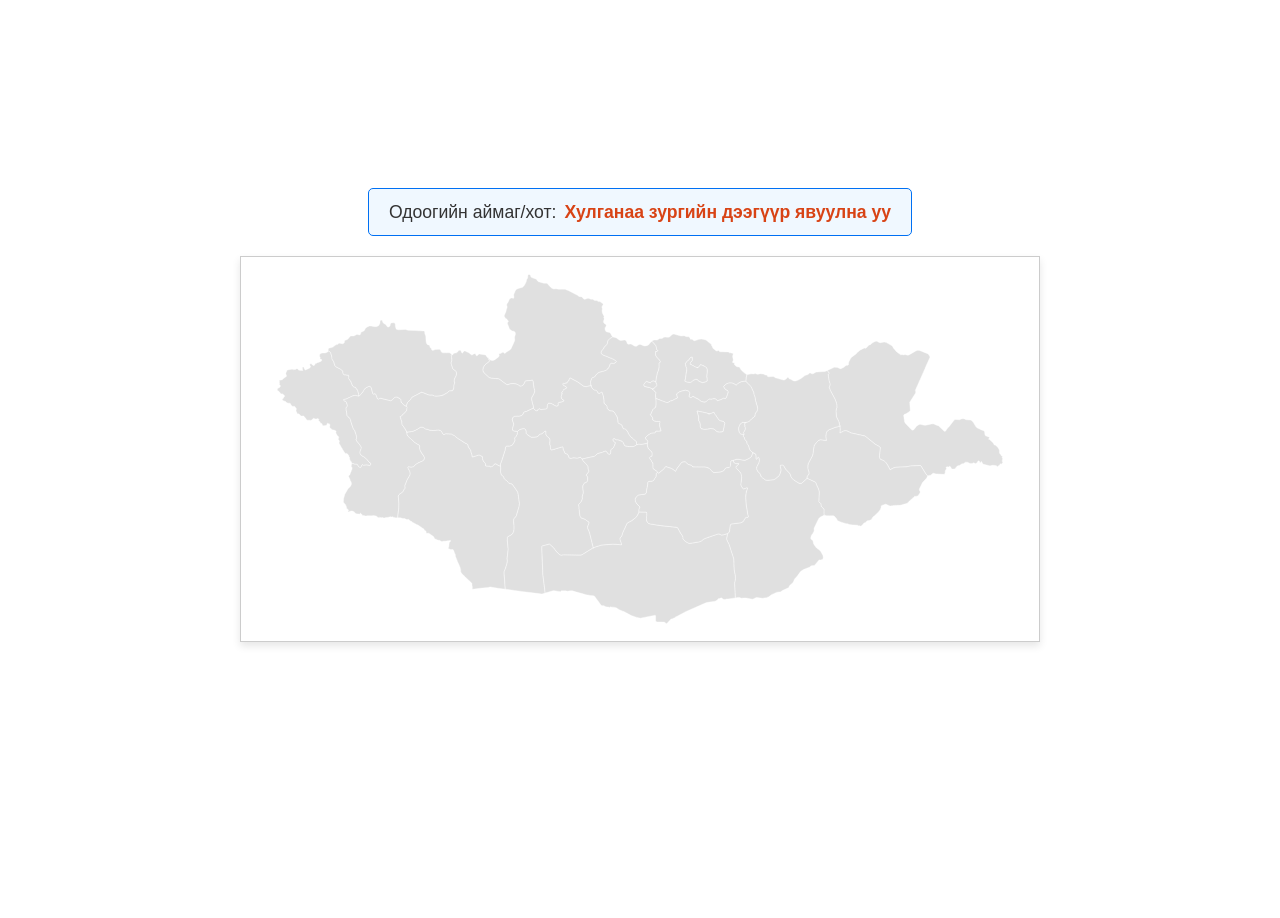
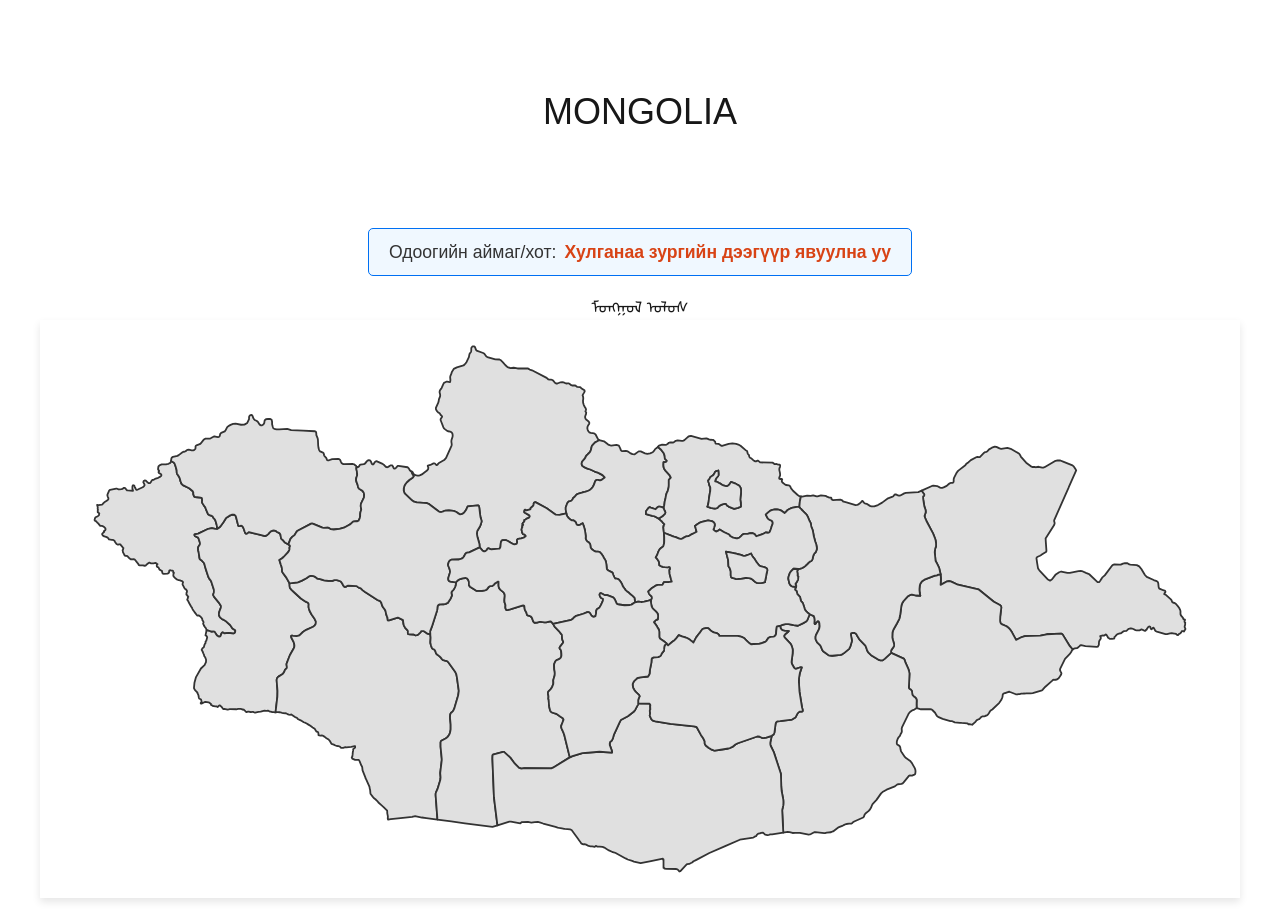
Before and after one commit to sodblor/pada-1-3-group-project-real-, a Next.js app: page /map in a window 1280 px wide. Before the commit the page ends 800 px from the top, so only its background shows below. Built offline with nearby package versions, Linux system fonts and the light colour scheme.

Commit message:
centered and lerged the map removed bordr dded some texts

```diff
--- /dev/null
+++ b/app/[aimag]/page.js
@@ -0,0 +1,22 @@
+"use client";
+
+import { SLUG_TO_AIMAG_ID, AIMAG_ID_TO_NAME } from "../components/AimagData";
+import { notFound } from "next/navigation";
+
+export default function AimagPage({ params }) {
+  const { aimag } = params || {};
+  const aimagId = SLUG_TO_AIMAG_ID[aimag];
+  if (!aimagId) return notFound();
+
+  const name = AIMAG_ID_TO_NAME[aimagId] || aimag;
+
+  return (
+    <div className="max-w-3xl mx-auto p-6">
+      <h1 className="text-3xl font-semibold mb-4">{name}</h1>
+      <p className="text-gray-600 mb-6">Аймгийн код: {aimagId}</p>
+      <div className="rounded-lg border p-4">
+        <p>Эндээс {name} аймагтай холбоотой контентээ filter-ээр харуулна.</p>
+      </div>
+    </div>
+  );
+}
--- a/app/components/AimagData.js
+++ b/app/components/AimagData.js
@@ -26,3 +26,32 @@ export const AIMAG_ID_TO_NAME = {
 };
 
 export const AIMAG_IDS = Object.keys(AIMAG_ID_TO_NAME);
+
+export const AIMAG_ID_TO_SLUG = {
+    "MN073": "arkhangai",
+    "MN071": "bayan-ulgii",
+    "MN069": "bayankhongor",
+    "MN067": "bulgan",
+    "MN037": "darkhan-uul",
+    "MN061": "dornod",
+    "MN063": "dornogovi",
+    "MN059": "dundgovi",
+    "MN057": "zavkhan",
+    "MN065": "govi-altai",
+    "MN064": "govisumber",
+    "MN039": "khentii",
+    "MN043": "khovd",
+    "MN041": "khuvsgul",
+    "MN035": "orkhon",
+    "MN049": "selenge",
+    "MN051": "sukhbaatar",
+    "MN047": "tuv",
+    "MN046": "uvs",
+    "MN1": "ulaanbaatar",
+    "MN053": "umnugovi",
+    "MN055": "uvurhangai",
+};
+
+export const SLUG_TO_AIMAG_ID = Object.fromEntries(
+    Object.entries(AIMAG_ID_TO_SLUG).map(([id, slug]) => [slug, id])
+);
--- a/app/components/MongoliaMap.js
+++ b/app/components/MongoliaMap.js
@@ -23,7 +23,7 @@ const MongoliaSVG = ({ onAimagHover, onAimagLeave, hoveredAimagId }) => {
     };
 
     return (
-        <svg className={styles.mapContainer} baseProfile="tiny" fill="#6f9c76" height="481" stroke="#ffffff" strokeLinecap="round" strokeLinejoin="round" strokeWidth=".5" version="1.2" viewBox="0 0 1000 481" width="1000" xmlns="http://www.w3.org/2000/svg">
+        <svg className={styles.mapContainer} baseProfile="tiny" fill="#6f9c76" stroke="#333333" strokeLinecap="round" strokeLinejoin="round" strokeWidth="1.5" version="1.2" viewBox="0 0 1000 481" width="100%" xmlns="http://www.w3.org/2000/svg">
             <style>{`
                 #features path { fill: #e0e0e0; cursor: pointer; transition: fill 0.15s ease }
                 ${hoveredAimagId ? `#features path#${hoveredAimagId} { fill: #ff6347 !important }` : ''}
@@ -148,24 +148,34 @@ const MongoliaMap = () => {
         : "Хулганаа зургийн дээгүүр явуулна уу";
 
     return (
-        <div className={styles.wrapper}>
+        <div className={ styles.wrapper} style={{ display: "flex" }} >
+
         <br/>
         <br />
         <br/>
+        <p className='text-4xl '  > MONGOLIA</p>
         <br />
         <br/>
         <br />
         <br />
+
             <div className={styles.infoBox} >
                 Одоогийн аймаг/хот:
                 <span className={styles.aimagName}>{currentAimagName}</span>
             </div>
-
-            <MongoliaSVG
+            <div>
+                <p>
+                ᠮᠣᠩᠭᠣᠯ ᠤᠯᠤᠰ
+            </p>
+            </div>
+           <div>
+               <MongoliaSVG
                 onAimagHover={handleAimagHover}
                 onAimagLeave={handleAimagLeave}
                 hoveredAimagId={hoveredAimagId}
             />
+           </div>
+
         </div>
     );
 };
--- a/app/styles/Contact.module.css
+++ b/app/styles/Contact.module.css
@@ -22,6 +22,13 @@
   line-height: 1.2;
   margin: 0;
   color: #111827;
+}
+.mapContainer {
+    width: 1600px; /* Илүү том өргөн */
+    max-width: 100%; /* Жижиг дэлгэц дээр багтах */
+    height: auto;
+    border: 1px solid #ccc;
+    box-shadow: 0 4px 8px rgba(0, 0, 0, 0.1);
 }
 
 .subtitle {
--- a/app/styles/Map.module.css
+++ b/app/styles/Map.module.css
@@ -6,7 +6,6 @@
     align-items: center;
     padding: 20px;
     font-family: Arial, sans-serif;
-
 }
 
 .title {
@@ -15,10 +14,8 @@
 }
 
 .mapContainer {
-    width: 100%;
-    max-width: 800px; /* Зургийн хэмжээ */
+    width: 1200px;
     height: auto;
-    border: 1px solid #ccc;
     box-shadow: 0 4px 8px rgba(0, 0, 0, 0.1);
 }
 
```
